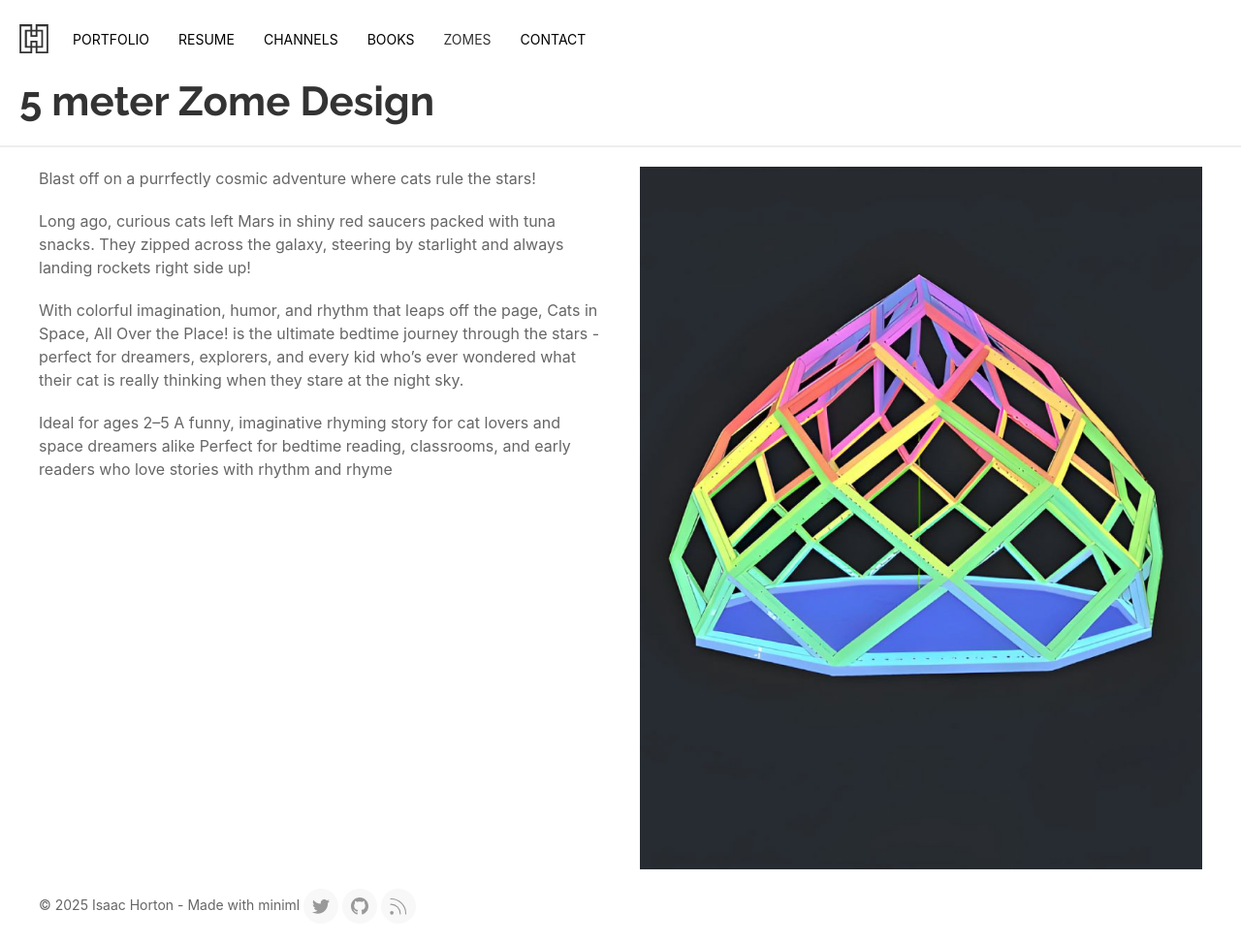
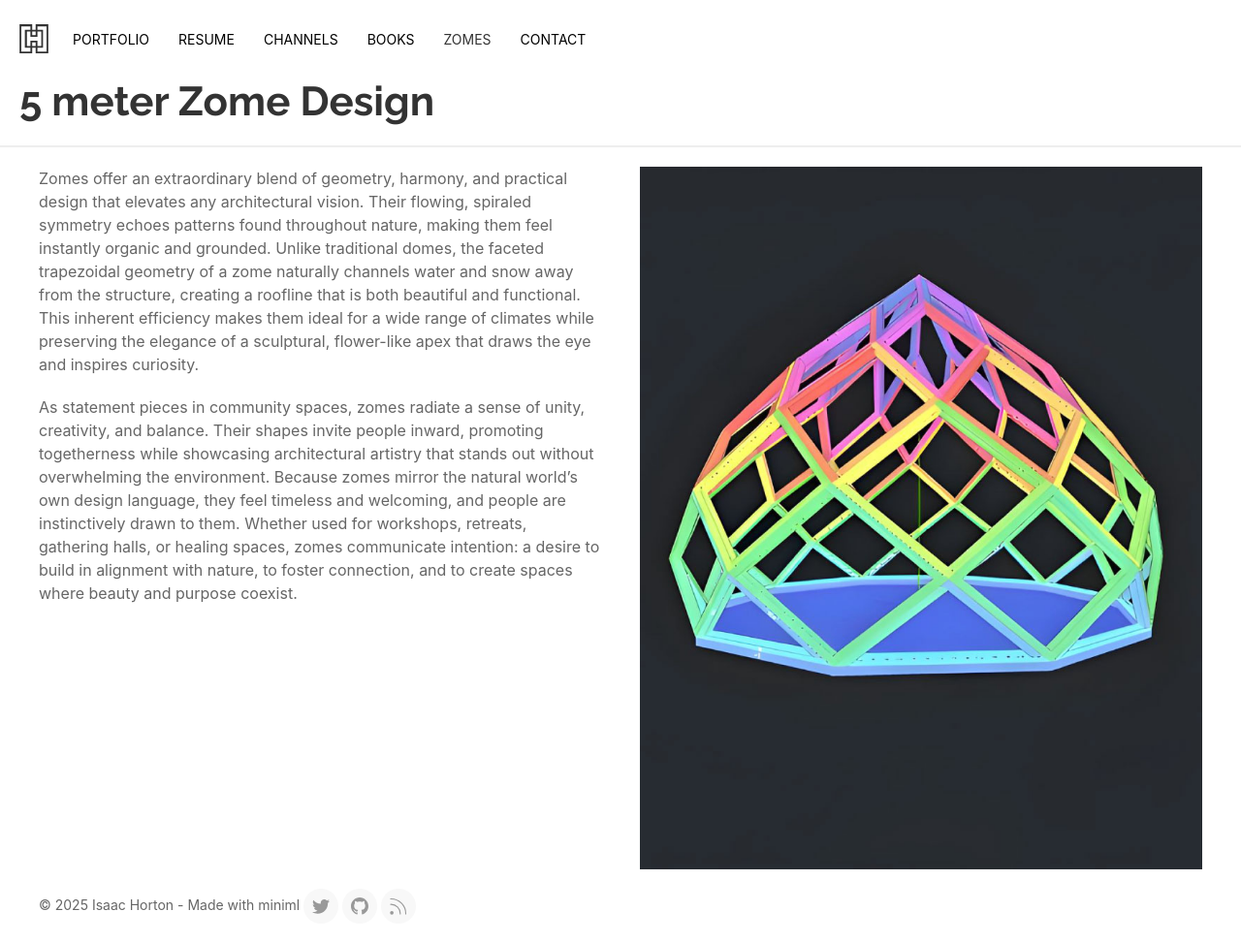
Before and after one commit to kre8t/kre8t.github.io, a Jekyll site: the page built from _zomes/z5ome-render1.md, in a window 1280 px wide and 973 px high. Shown: the whole window at 97% size. Built offline with Jekyll 4.4.1, drawn with Linux system fonts in a browser that asks for light colours.

Commit message:
Update z5ome-render1.md

```diff
--- a/_zomes/z5ome-render1.md
+++ b/_zomes/z5ome-render1.md
@@ -7,12 +7,6 @@
 book_url: "https://a.co/d/fJOzwd9"
 ---
 
-Blast off on a purrfectly cosmic adventure where cats rule the stars!
+Zomes offer an extraordinary blend of geometry, harmony, and practical design that elevates any architectural vision. Their flowing, spiraled symmetry echoes patterns found throughout nature, making them feel instantly organic and grounded. Unlike traditional domes, the faceted trapezoidal geometry of a zome naturally channels water and snow away from the structure, creating a roofline that is both beautiful and functional. This inherent efficiency makes them ideal for a wide range of climates while preserving the elegance of a sculptural, flower-like apex that draws the eye and inspires curiosity.
 
-Long ago, curious cats left Mars in shiny red saucers packed with tuna snacks. They zipped across the galaxy, steering by starlight and always landing rockets right side up!
-
-With colorful imagination, humor, and rhythm that leaps off the page, Cats in Space, All Over the Place! is the ultimate bedtime journey through the stars - perfect for dreamers, explorers, and every kid who’s ever wondered what their cat is really thinking when they stare at the night sky.
-
-Ideal for ages 2–5
-A funny, imaginative rhyming story for cat lovers and space dreamers alike
-Perfect for bedtime reading, classrooms, and early readers who love stories with rhythm and rhyme
+As statement pieces in community spaces, zomes radiate a sense of unity, creativity, and balance. Their shapes invite people inward, promoting togetherness while showcasing architectural artistry that stands out without overwhelming the environment. Because zomes mirror the natural world’s own design language, they feel timeless and welcoming, and people are instinctively drawn to them. Whether used for workshops, retreats, gathering halls, or healing spaces, zomes communicate intention: a desire to build in alignment with nature, to foster connection, and to create spaces where beauty and purpose coexist.
```
